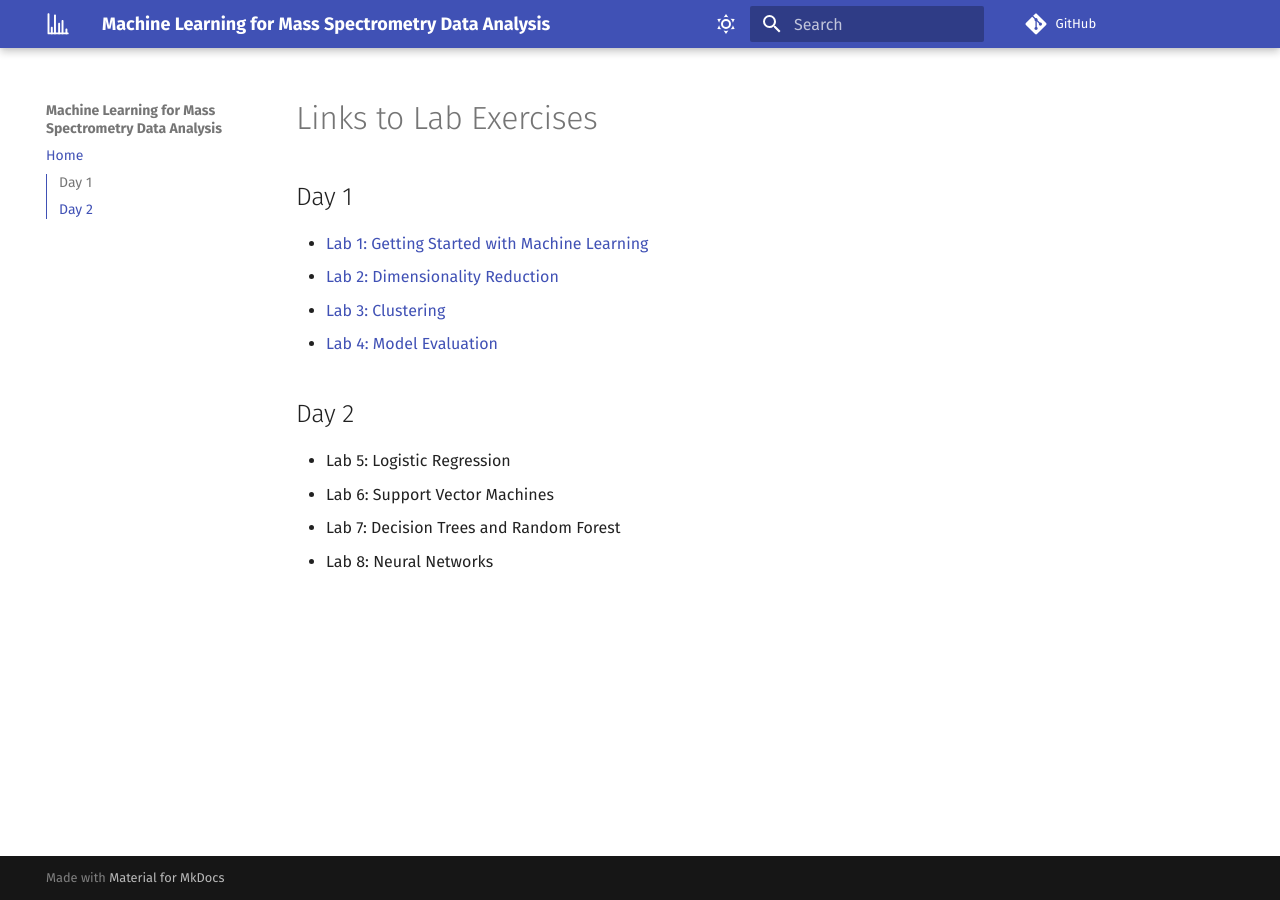
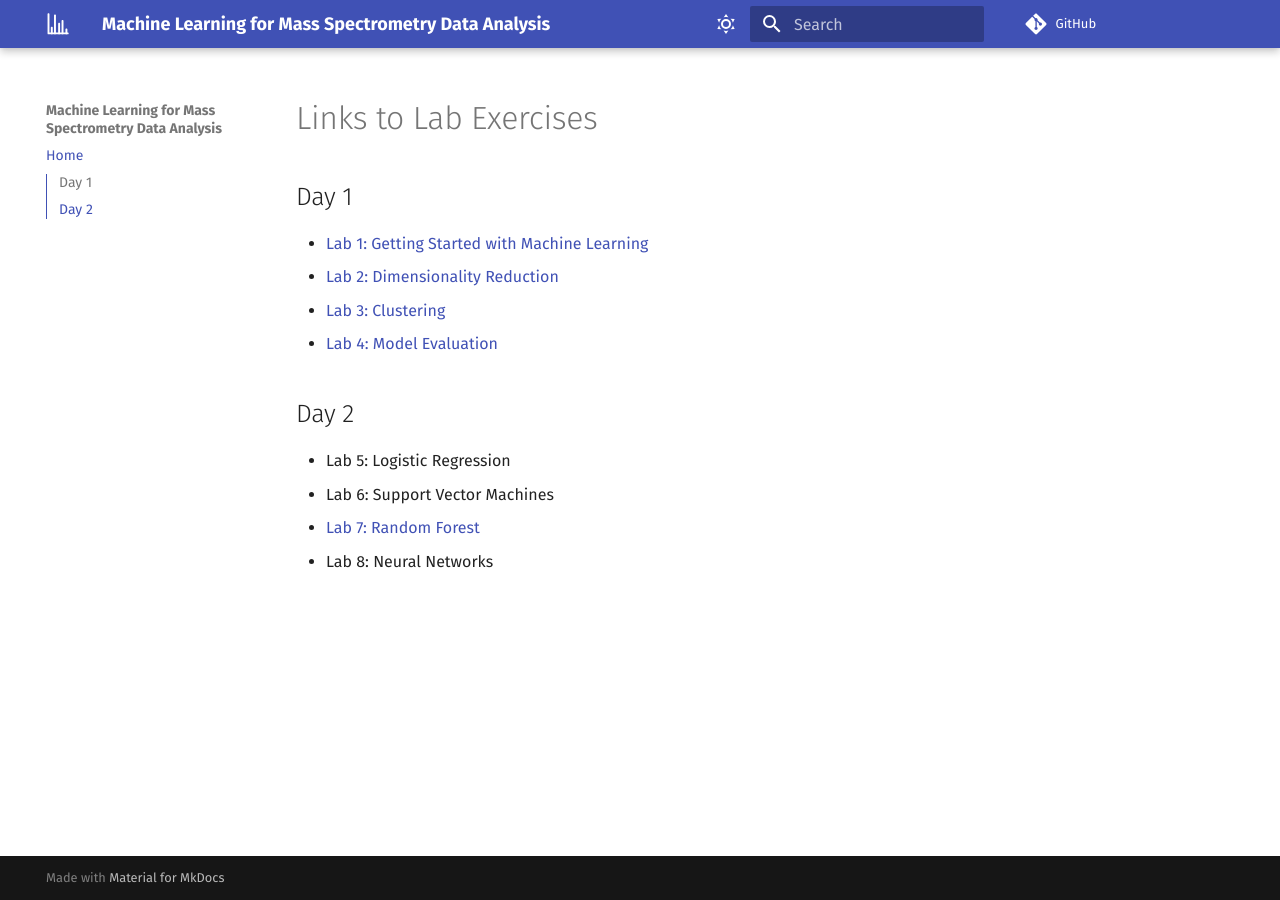
Before and after one commit to wfondrie/asms-ml-short-course, an MkDocs documentation site: the page built from docs/index.md, in a window 1280 px wide. Built offline with MkDocs 1.6.1 and Material for MkDocs 9.7.7, drawn with Linux system fonts in a browser that asks for light colours; comment, search, counter and statistics services are not loaded.

Commit message:
Add RF link

```diff
--- a/docs/index.md
+++ b/docs/index.md
@@ -4,12 +4,12 @@
 
 - [Lab 1: Getting Started with Machine Learning](https://mybinder.org/v2/gh/wfondrie/2022_asms-ml-short-course/2cfe78af7f543e5f22f7a7d7e30c131769be9708?urlpath=lab%2Ftree%2Fnotebooks%2F1_introduction.ipynb)
 - [Lab 2: Dimensionality Reduction](https://wfondrie.github.io/2022_asms-ml-short-course/2_dimensionality_reduction/)
-- [Lab 3: Clustering](https://mybinder.org/v2/gh/wfondrie/2022_asms-ml-short-course/2cfe78af7f543e5f22f7a7d7e30c131769be9708?urlpath=lab%2Ftree%2Fnotebooks%2F3_clustering.ipynb    )
+- [Lab 3: Clustering](https://mybinder.org/v2/gh/wfondrie/2022_asms-ml-short-course/2cfe78af7f543e5f22f7a7d7e30c131769be9708?urlpath=lab%2Ftree%2Fnotebooks%2F3_clustering.ipynb)
 - [Lab 4: Model Evaluation](https://mybinder.org/v2/gh/wfondrie/2022_asms-ml-short-course/2cfe78af7f543e5f22f7a7d7e30c131769be9708?urlpath=lab%2Ftree%2Fnotebooks%2F4_model_evaluation.ipynb)
 
 ## Day 2
 
 - Lab 5: Logistic Regression
 - Lab 6: Support Vector Machines
-- Lab 7: Decision Trees and Random Forest
+- [Lab 7: Random Forest](https://mybinder.org/v2/gh/wfondrie/2022_asms-ml-short-course/62468e92226b9bb6643172c2858d2b2d0125d366?urlpath=lab%2Ftree%2Fnotebooks%2F7_random_forest.ipynb)
 - Lab 8: Neural Networks
```
